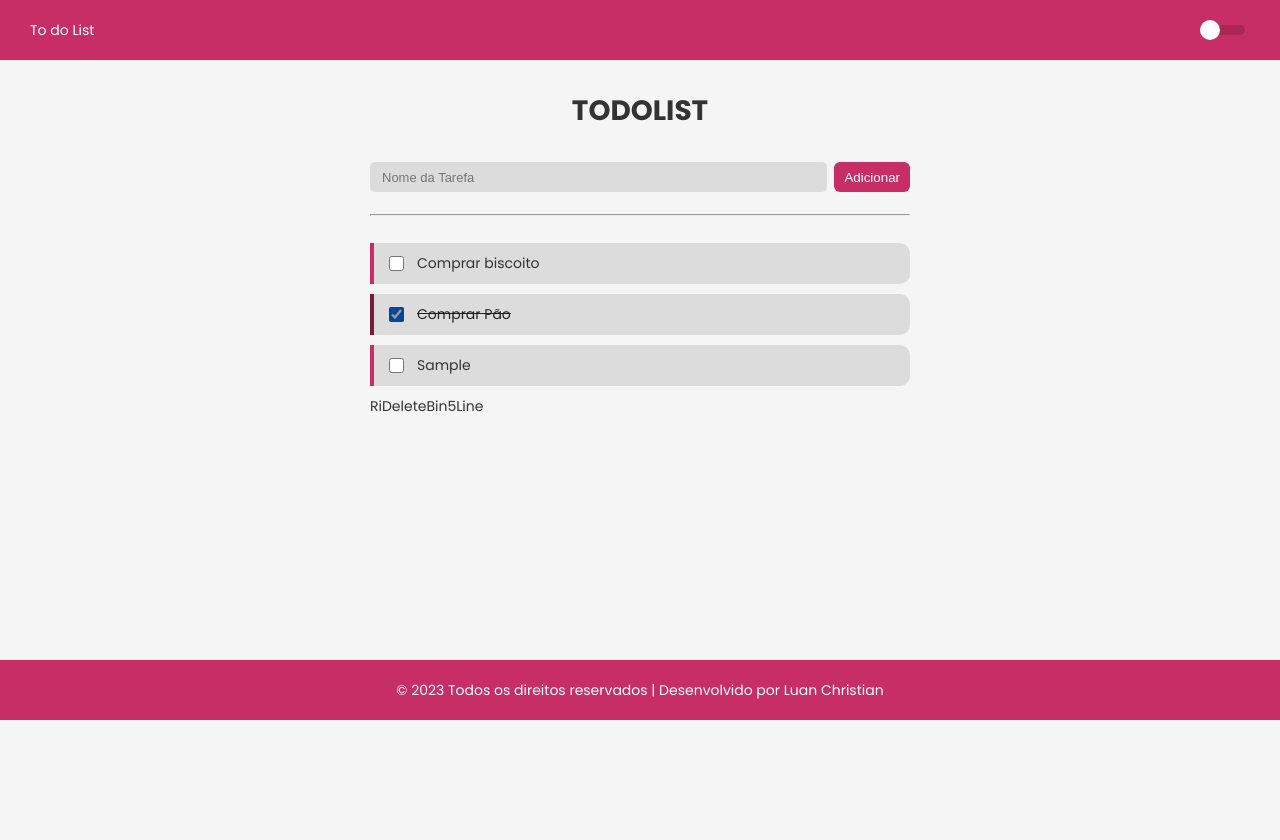
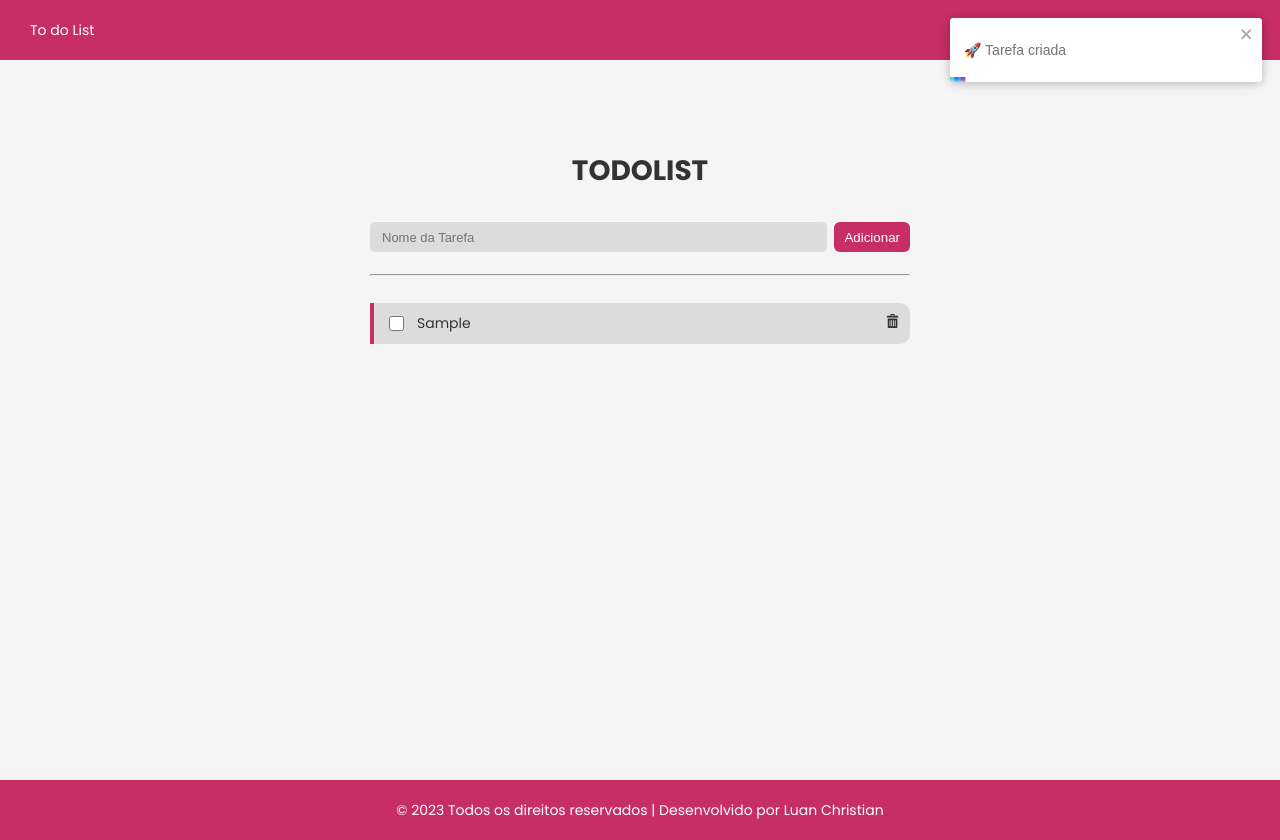
Before and after one commit to devluanchristian/todo-list, a React (Create React App) app: page / in a window 1280 px wide. Both pictures are taken after typing "Sample" into the empty fields and a click on the button "Adicionar". Before the commit the page ends 800 px from the top, so only its background shows below. Built offline with nearby package versions, Linux system fonts and the light colour scheme.

Commit message:
feat: função de inserção e remoção

```diff
--- a/package.json
+++ b/package.json
@@ -16,6 +16,7 @@
     "react-icons": "^4.8.0",
     "react-scripts": "5.0.1",
     "react-switch": "^7.0.0",
+    "react-toastify": "^9.1.2",
     "typescript": "^4.4.2",
     "web-vitals": "^2.1.0"
   },
--- a/src/App.tsx
+++ b/src/App.tsx
@@ -1,10 +1,24 @@
-
 import Home from "./page/Home";
-
+import { ToastContainer } from "react-toastify";
+import "react-toastify/dist/ReactToastify.css";
 
 function App() {
   return (
     <div>
+      <ToastContainer
+        position="top-right"
+        autoClose={2000}
+        hideProgressBar={false}
+        newestOnTop={false}
+        closeOnClick
+        rtl={false}
+        pauseOnFocusLoss
+        draggable
+        pauseOnHover
+        theme="light"
+      />
+      {/* Same as */}
+      <ToastContainer />
       <Home />
     </div>
   );
--- a/src/components/Form/index.tsx
+++ b/src/components/Form/index.tsx
@@ -1,27 +1,22 @@
-import { useState } from "react";
+import { useEffect, useState } from "react";
 import { FormContainer } from "./styled";
 import InputLabel from "../InputLabel";
 import InputContainer from "../InputContainer";
 import Button from "../Button";
 import { IItem } from "../../types/Item";
 import ListItem from "../ListItem";
-import { RiDeleteBin5Line } from 'react-icons/ri';
-
+import { toast } from "react-toastify";
 
 const Form = () => {
   const [input, setInput] = useState("");
-  const [list, setList] = useState<IItem[]>([
-    {
-      id: 1,
-      name: "Comprar biscoito",
-      done: false,
-    },
-    {
-      id: 2,
-      name: "Comprar Pão",
-      done: true,
-    },
-  ]);
+  const [list, setList] = useState<IItem[]>([]);
+
+  useEffect(() => {
+    const task = localStorage.getItem("list");
+    if (task) {
+      setList(JSON.parse(task));
+    }
+  }, []);
 
   const handleSubmit = async (e: { preventDefault: () => void }) => {
     e.preventDefault();
@@ -29,7 +24,10 @@ const Form = () => {
   };
 
   const handleAddTask = () => {
-    if (!input) return alert("Insira uma tarefa");
+    if (!input)
+      return toast.error("Insira uma tarefa", {
+        autoClose: 2000,
+      });
     let newList = [...list];
     newList.push({
       id: list.length + 1,
@@ -37,12 +35,37 @@ const Form = () => {
       done: false,
     });
     setList(newList);
+    toast("🚀 Tarefa criada", {
+      position: "top-right",
+      autoClose: 2000,
+      hideProgressBar: false,
+      closeOnClick: true,
+      pauseOnHover: true,
+      draggable: true,
+      progress: undefined,
+      theme: "light",
+    });
+    localStorage.setItem("list", JSON.stringify(newList));
     setInput("");
   };
+
   const handleRemoveTask = (id: number) => {
     const newList = list.filter((list) => list.id !== id);
     setList(newList);
+    const dataList = JSON.parse(localStorage.getItem("list") || "[]");
+
+    const indexListToRemove = dataList.findIndex(
+      (list: { id: number }) => list.id === id
+    );
+    if (indexListToRemove !== "") {
+      dataList.splice(indexListToRemove, 1);
+    }
+    localStorage.setItem("list", JSON.stringify(dataList));
+    toast.success("Tarefa excluida", {
+      autoClose: 2000,
+    });
   };
+
   return (
     <FormContainer onSubmit={handleSubmit}>
       <h1>TODOLIST</h1>
@@ -60,11 +83,13 @@ const Form = () => {
 
         <div className="container-list">
           {list.map((item, index) => (
-            <ListItem key={index} item={item} />
+            <ListItem
+              key={item.id}
+              item={item}
+              removeTask={() => handleRemoveTask(item.id)}
+            />
           ))}
-          RiDeleteBin5Line
         </div>
-
       </InputContainer>
     </FormContainer>
   );
--- a/src/components/ListItem/index.tsx
+++ b/src/components/ListItem/index.tsx
@@ -1,22 +1,29 @@
 import { useState } from "react";
 import { IItem } from "../../types/Item";
 import { ListItemStyled } from "./styled";
-
-
+import { ImBin } from "react-icons/im";
 
 interface IItemDTO {
   item: IItem;
+  removeTask: () => void;
 }
-const ListItem = ({ item }: IItemDTO) => {
+const ListItem = ({ item, removeTask}: IItemDTO) => {
   const [isChecked, setIsChecked] = useState(item.done);
   return (
     <ListItemStyled done={isChecked}>
+      <div className="container-input-label">
         <input
           type="checkbox"
           checked={isChecked}
           onChange={(e) => setIsChecked(e.target.checked)}
         />
         <label>{item.name}</label>
+      </div>
+      <div className="btn-remove">
+        <button onClick={removeTask}>
+          <ImBin />
+        </button>
+      </div>
     </ListItemStyled>
   );
 };
--- a/src/components/ListItem/styled.ts
+++ b/src/components/ListItem/styled.ts
@@ -6,27 +6,42 @@ interface IListItemProps {
 
 export const ListItemStyled = styled.div<IListItemProps>`
   display: flex;
+  justify-content: space-between;
+  align-items: center;
   background-color: ${(props) => props.theme.colors.input};
   padding: 10px;
   border-left: 4px solid ${(props) => props.theme.colors.button};
   border-top-right-radius: 10px;
   border-bottom-right-radius: 10px;
   margin-bottom: 10px;
-  align-items: center;
+  width: 100%;
+  height: 100%;
 
   ${(props) =>
     props.done &&
     `
     filter: brightness(60%);
   `}
-
-  input {
+  .container-input-label {
+    display: flex;
+    align-items: center;
+  }
+  .container-input-label input {
     width: 25px;
     height: 15px;
     margin-right: 8px;
   }
 
-  label {
+  .container-input-label label {
     text-decoration: ${(props) => (props.done ? "line-through" : "initial")};
   }
+  .btn-remove button {
+    border: none;
+    background-color: transparent;
+  }
+  .btn-remove svg {
+    cursor: pointer;
+    font-size: 14px;
+    color: ${props=> props.theme.colors.text}
+  }
 `;
--- a/src/style/global/global.ts
+++ b/src/style/global/global.ts
@@ -18,5 +18,6 @@ body{
     display: flex;
     align-items: center;
     justify-content: center;
+    height: 90vh;
 }
 `;
```
Also changed, not shown: 1 other file (tests, documents, lock files or other folders). Lines whose indentation alone changed are shown as unchanged.
